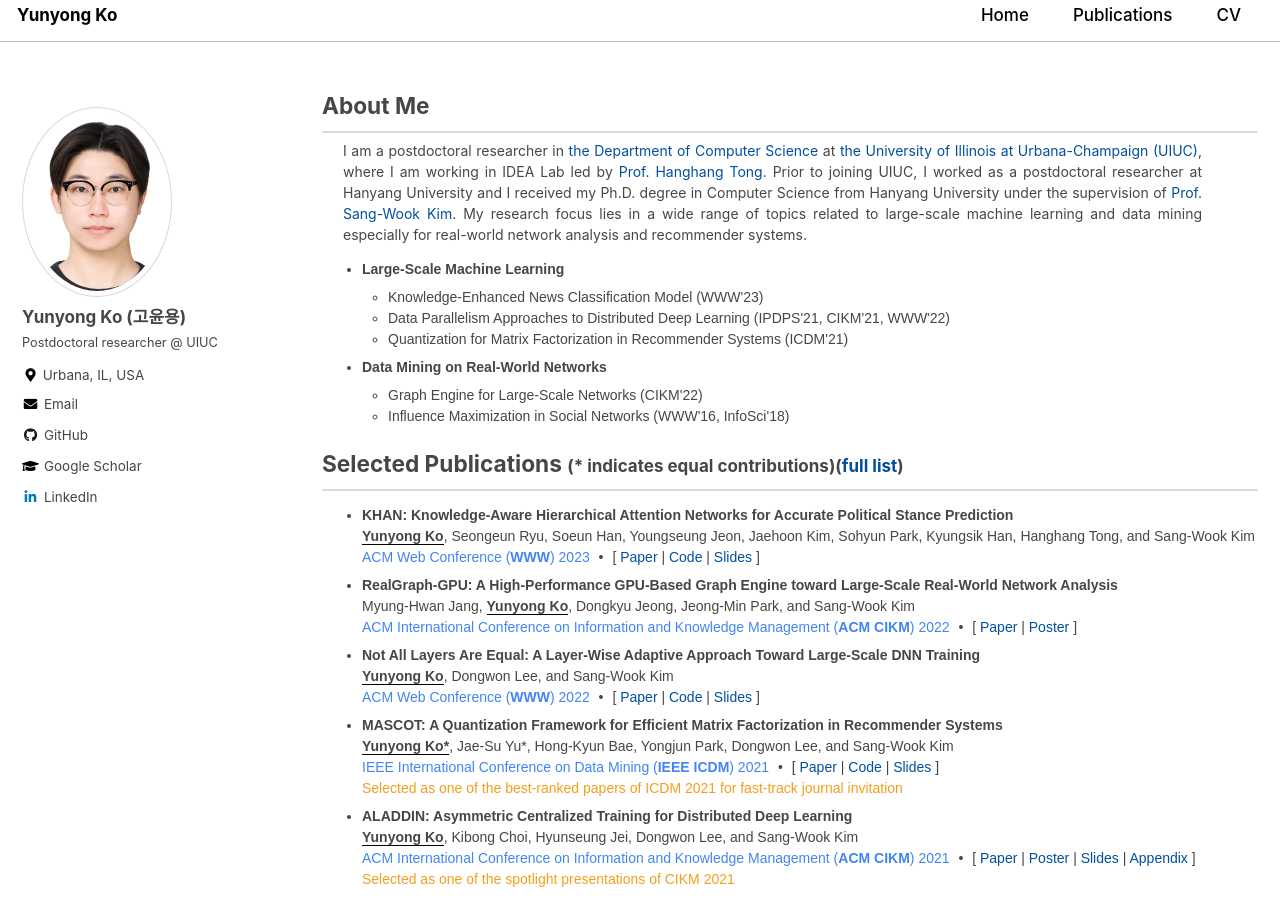
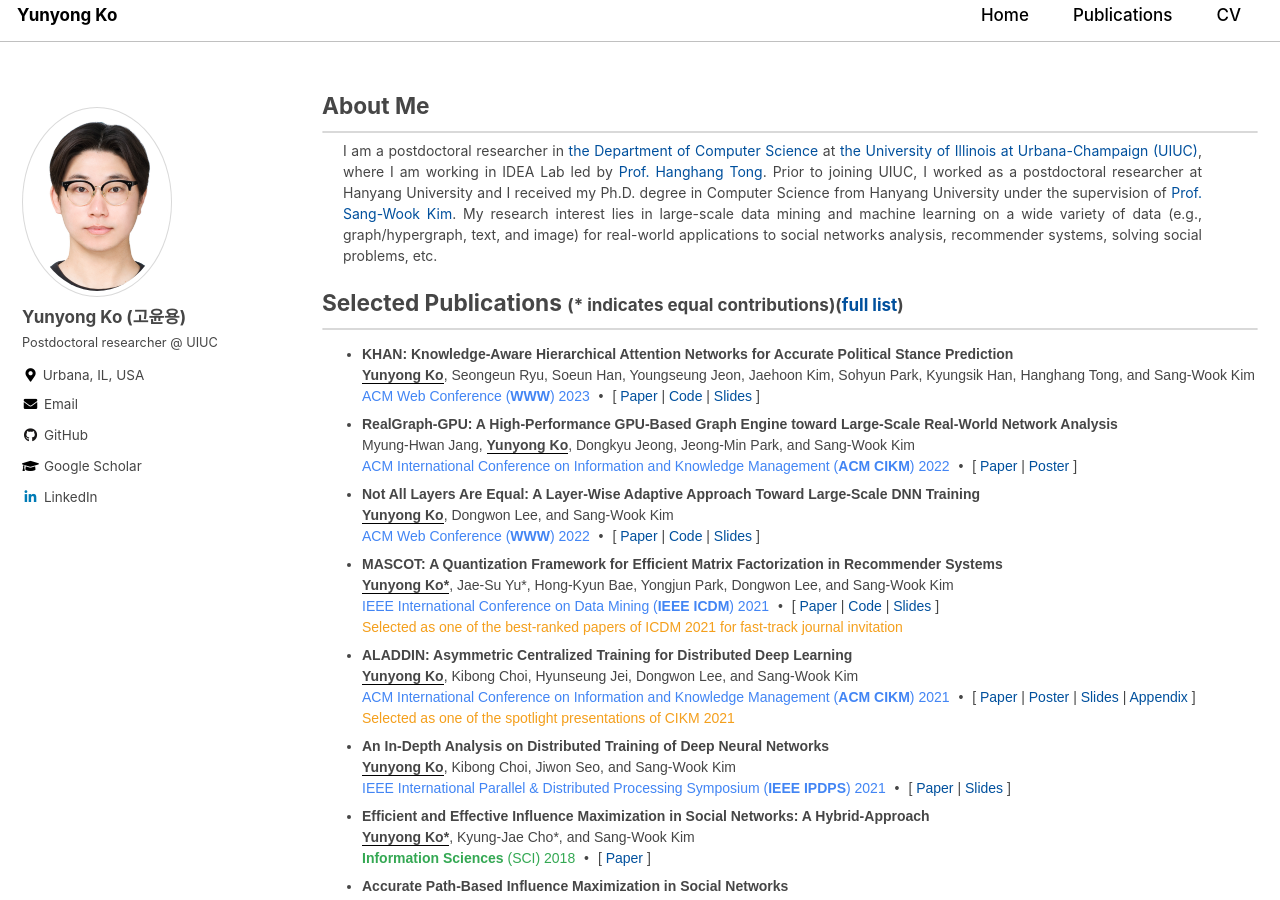
Before and after one commit to yy-ko/yy-ko.github.io, a Jekyll site: the page built from index.html, in a window 1280 px wide and 900 px high. Built offline with Jekyll 4.4.1, drawn with Linux system fonts in a browser that asks for light colours; cached includes are drawn as plain includes; the list of posts is cut into pages by our own code.

Commit message:
short bio updated

```diff
--- a/index.html
+++ b/index.html
@@ -9,26 +9,9 @@ author_profile: true
 <p>
 I am a postdoctoral researcher in <a href="https://cs.illinois.edu/">the Department of Computer Science</a> at <a href="https://illinois.edu/">the University of Illinois at Urbana-Champaign (UIUC)</a>, where I am working in IDEA Lab led by <a href="http://tonghanghang.org/">Prof. Hanghang Tong</a>.
 Prior to joining UIUC, I worked as a postdoctoral researcher at Hanyang University and I received my Ph.D. degree in Computer Science from Hanyang University under the supervision of <a href="http://www.agape.hanyang.ac.kr/members/prof">Prof. Sang-Wook Kim</a>.
-My research focus lies in a wide range of topics related to large-scale machine learning and data mining especially for real-world network analysis and recommender systems.
+My research interest lies in large-scale data mining and machine learning on a wide variety of data (e.g., graph/hypergraph, text, and image) for real-world applications to social networks analysis, recommender systems, solving social problems, etc.
 </p>
-	<ul class="my_list">
-		<li><strong>Large-Scale Machine Learning</strong>
-			<ul>
-				<li class="inner-li">Knowledge-Enhanced News Classification Model (WWW'23)</li>
-				<!-- <li class="inner-li">Optimization for Large-Batch DNN Training (WWW'22)</li> -->
-				<li class="inner-li">Data Parallelism Approaches to Distributed Deep Learning (IPDPS'21, CIKM'21, WWW'22)</li>
-				<li class="inner-li">Quantization for Matrix Factorization in Recommender Systems (ICDM'21)</li>
-			</ul>
-		</li>
-		<li><strong>Data Mining on Real-World Networks</strong>
-			<ul>
-				<li class="inner-li">Graph Engine for Large-Scale Networks (CIKM'22)</li>
-				<li class="inner-li">Influence Maximization in Social Networks (WWW'16, InfoSci'18)</li>
-			</ul>
-		</li>
-	</ul>
 </div>
-
 
 
 <div id="pub" class="section">
@@ -169,3 +152,26 @@ My research focus lies in a wide range of topics related to large-scale machine
 		</li>
 	</ul>
 </div>
+
+
+
+	<!-- <ul class="my_list"> -->
+		<!-- <li><strong>Machine Learning for real-world applications</strong> -->
+			<!-- <ul> -->
+				<!-- <li class="inner-li">Knowledge-Enhanced News Classification (WWW'23)</li> -->
+				<!-- <li class="inner-li">Quantization for Efficent Recommender Systems (ICDM'21)</li> -->
+			<!-- </ul> -->
+		<!-- </li> -->
+		<!-- <li><strong>Large-Scale Machine Learning</strong> -->
+			<!-- <ul> -->
+				<!-- <li class="inner-li">Optimization for Large-Batch DNN Training (WWW'22)</li> -->
+				<!-- <li class="inner-li">Data Parallelism Approaches to Distributed Deep Learning (IPDPS'21, CIKM'21)</li> -->
+			<!-- </ul> -->
+		<!-- </li> -->
+		<!-- <li><strong>Data Mining on Real-World Networks</strong> -->
+			<!-- <ul> -->
+				<!-- <li class="inner-li">Graph Engine for Large-Scale Networks (CIKM'22)</li> -->
+				<!-- <li class="inner-li">Influence Maximization in Social Networks (WWW'16, InfoSci'18)</li> -->
+			<!-- </ul> -->
+		<!-- </li> -->
+	<!-- </ul> -->
```
